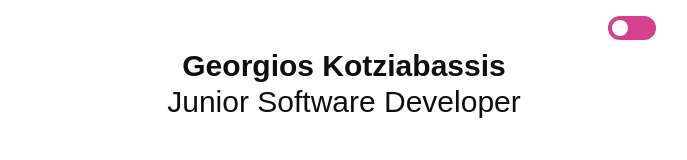
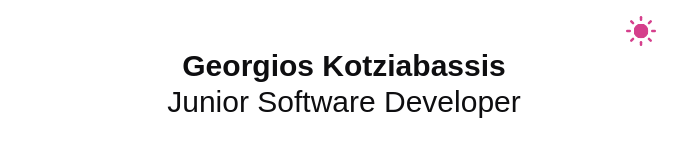
Before and after one commit to aeorge/kotziabassis, a Next.js app: page / in a window 1280 px wide. Shown: the top 160 px of the page, without its empty margins (296-983 px from the left). Built offline with nearby package versions, Linux system fonts and the light colour scheme; a web font is replaced by a local one.

Commit message:
Made dark mode toggle cool

```diff
--- a/package.json
+++ b/package.json
@@ -8,11 +8,11 @@
     "start": "next start"
   },
   "dependencies": {
-    "@headlessui/react": "^0.2.0",
     "autoprefixer": "^9.8.6",
     "next": "^9.5.5",
     "react": "16.13.1",
     "react-dom": "16.13.1",
+    "react-spring": "^8.0.27",
     "tailwindcss": "^1.9.1"
   }
 }
--- a/pages/index.js
+++ b/pages/index.js
@@ -1,6 +1,6 @@
 import { useState, useEffect } from 'react'
 import Head from 'next/head'
-import { Switch } from '@headlessui/react'
+import { useSpring, animated } from 'react-spring'
 
 const Home = () => {
   const [dark, setDark] = useState(false)
@@ -10,6 +10,38 @@ const Home = () => {
       ? document.documentElement.classList.add('dark')
       : document.documentElement.classList.remove('dark')
   }, [dark])
+
+  const properties = {
+    dark: {
+      r: 10,
+      transform: 'rotate(45deg)',
+      cx: 12,
+      cy: 4,
+      opacity: 0,
+    },
+    light: {
+      r: 5,
+      transform: 'rotate(90deg)',
+      cx: 30,
+      cy: 0,
+      opacity: 1,
+    },
+    springConfig: { mass: 1, tension: 500, friction: 25 },
+  }
+
+  const { r, transform, cx, cy, opacity } = properties[dark ? 'dark' : 'light']
+
+  const svgContainerProps = useSpring({
+    transform,
+    config: properties.springConfig,
+  })
+  const maskedCircleProps = useSpring({
+    cx,
+    cy,
+    config: properties.springConfig,
+  })
+  const centerCircleProps = useSpring({ r, config: properties.springConfig })
+  const linesProps = useSpring({ opacity, config: properties.springConfig })
 
   return (
     <div>
@@ -23,23 +55,50 @@ const Home = () => {
       </Head>
 
       <main className='container max-w-2xl px-4 mx-auto touch-action-manipulation sm:px-6'>
-        {/* Dark Mode Switch */}
+        {/* Dark Mode Toggle */}
         <div className='relative'>
-          <Switch
-            as='button'
-            checked={dark}
-            onChange={() => setDark(!dark)}
-            className={`${
-              dark ? 'bg-indigo-600' : 'bg-pink-600'
-            } absolute right-0 mt-4 inline-flex flex-shrink-0 w-12 h-6 transition-colors duration-200 ease-in-out border-4 border-transparent rounded-full cursor-pointer focus:outline-none focus:shadow-outline`}
+          <animated.svg
+            className='absolute right-0 mt-4 cursor-pointer'
+            xmlns='http://www.w3.org/2000/svg'
+            width='30'
+            height='30'
+            viewBox='0 0 24 24'
+            fill='none'
+            strokeWidth='2'
+            strokeLinecap='round'
+            strokeLinejoin='round'
+            stroke={`${dark ? '#5A67D8' : '#D53F8C'}`}
+            onClick={() => setDark(!dark)}
+            style={{
+              ...svgContainerProps,
+            }}
           >
-            <span className='sr-only'>Dark Mode</span>
-            <span
-              className={`${
-                dark ? 'translate-x-6' : 'translate-x-0'
-              } inline-block w-4 h-4 transition-transform duration-200 ease-in-out transform bg-white rounded-full`}
+            <mask id='mask'>
+              <rect x='0' y='0' width='100%' height='100%' fill='white' />
+              <animated.circle style={maskedCircleProps} r='10' fill='black' />
+            </mask>
+
+            <animated.circle
+              cx='12'
+              cy='12'
+              fill={`${dark ? '#5A67D8' : '#D53F8C'}`}
+              mask='url(#mask)'
+              style={centerCircleProps}
             />
-          </Switch>
+            <animated.g
+              stroke={`${dark ? '#5A67D8' : '#D53F8C'}`}
+              style={linesProps}
+            >
+              <line x1='12' y1='1' x2='12' y2='3' />
+              <line x1='12' y1='21' x2='12' y2='23' />
+              <line x1='4.22' y1='4.22' x2='5.64' y2='5.64' />
+              <line x1='18.36' y1='18.36' x2='19.78' y2='19.78' />
+              <line x1='1' y1='12' x2='3' y2='12' />
+              <line x1='21' y1='12' x2='23' y2='12' />
+              <line x1='4.22' y1='19.78' x2='5.64' y2='18.36' />
+              <line x1='18.36' y1='5.64' x2='19.78' y2='4.22' />
+            </animated.g>
+          </animated.svg>
         </div>
 
         <div className='h-12' />
```
Also changed, not shown: 1 other file (tests, documents, lock files or other folders).
